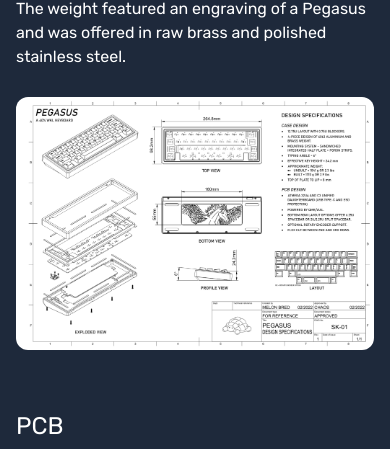
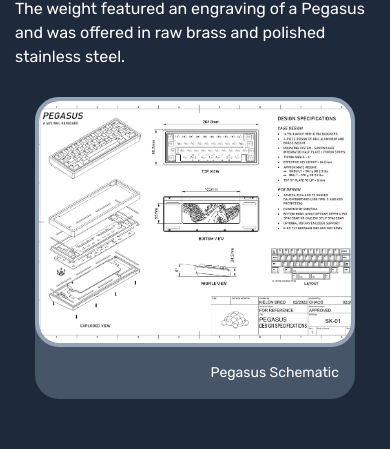
Before and after one commit to melonbred/personal-website, a Next.js app: page /keyboards/pegasus in a window 390 px wide. Shown: the part 1023-1472 px from the top of the page. Built offline with nearby package versions, Linux system fonts and the light colour scheme.

Commit message:
Created ImageCard.tsx component to handle expanding image on click. Implemented in Pegasus and Griffin Pages.

```diff
--- a/src/app/(content)/keyboards/griffin/page.tsx
+++ b/src/app/(content)/keyboards/griffin/page.tsx
@@ -1,6 +1,8 @@
 "use client";
 
 import Image from "next/image";
+
+import ImageCard from "@/components/ImageCard";
 
 // import Swiper core and required modules
 import { Navigation, Pagination, A11y } from "swiper";
@@ -78,7 +80,7 @@
             construction. Griffin offers the unique aesthetic found in all
             Mythic series projects in a tried and true 60% layout.
           </p>
-          <div className="flex flex-col justify-between pt-10 md:flex-row md:space-x-10">
+          <div className="flex flex-col items-center justify-between pt-10 md:flex-row md:space-x-10">
             <div className="flex flex-col md:w-1/2">
               <h2 className="text-2xl">Case Construction</h2>
               <p className="pt-5">
@@ -99,7 +101,11 @@
                 regal Griffin.
               </p>
             </div>
-            <div className="py-5 md:w-5/12">
+            <ImageCard
+              text="Griffin Components - Courtesy of P3D"
+              img="/images/keyboards/griffin/griffin_components.jpeg"
+            />
+            {/* <div className="py-5 md:w-5/12">
               <img
                 src="/images/keyboards/griffin/griffin_components.jpeg"
                 alt="griffin components"
@@ -107,7 +113,7 @@
                 height="500"
                 className="object-fit rounded-xl"
               />
-            </div>
+            </div> */}
           </div>
           <div>
             {" "}
--- a/src/app/(content)/keyboards/pegasus/page.tsx
+++ b/src/app/(content)/keyboards/pegasus/page.tsx
@@ -1,6 +1,7 @@
 "use client";
 
 import Image from "next/image";
+import ImageCard from "@/components/ImageCard";
 
 // import Swiper core and required modules
 import { Navigation, Pagination, A11y } from "swiper";
@@ -61,7 +62,7 @@
             space.
           </p>
 
-          <div className="flex flex-col justify-between pt-10 md:flex-row md:space-x-10">
+          <div className="flex flex-col items-center justify-between pt-10 md:flex-row md:space-x-10">
             <div className="flex flex-col md:w-1/2">
               <h2 className="text-2xl">Case Construction</h2>
               <p className="py-2">
@@ -80,7 +81,11 @@
                 raw brass and polished stainless steel.
               </p>
             </div>
-            <div className="py-5 md:w-5/12">
+            <ImageCard
+              text="Pegasus Schematic"
+              img="/images/keyboards/pegasus/pegasus_schematic.png"
+            />
+            {/* <div className="py-5 md:w-5/12">
               <img
                 alt="pegasus schematic"
                 src="/images/keyboards/pegasus/pegasus_schematic.png"
@@ -88,7 +93,7 @@
                 height="500"
                 className="object-fit rounded-xl"
               />
-            </div>
+            </div> */}
           </div>
 
           <h2 className="pt-10 text-2xl">PCB</h2>
--- /dev/null
+++ b/src/components/ImageCard.tsx
@@ -0,0 +1,55 @@
+import Image from "next/image";
+import { useState, useEffect, useCallback } from "react";
+
+import { ArrowsPointingInIcon } from "@heroicons/react/24/solid";
+
+type ImageCardProps = {
+  text: string;
+  img: string;
+};
+
+export default function ImageCard({ text, img }: ImageCardProps) {
+  const [isExpanded, setIsExpanded] = useState(false);
+  const escFunction = useCallback((e: any) => {
+    if (e.key === "Escape") {
+      setIsExpanded(false);
+    }
+  }, []);
+
+  useEffect(() => {
+    document.addEventListener("keydown", escFunction, false);
+
+    return () => {
+      document.removeEventListener("keydown", escFunction, false);
+    };
+  }, []);
+
+  return (
+    <div className="m-5 w-80 rounded-3xl bg-slate-600 sm:w-96 md:w-2/3">
+      <button
+        className="relative flex h-[250px] w-full flex-col overflow-hidden rounded-3xl border-4 border-slate-400 object-cover hover:border-emerald-500 md:h-[450px] lg:h-[500px]"
+        onClick={(e) => setIsExpanded(!isExpanded)}
+      >
+        <Image alt={text} src={img} fill={true} className="object-cover" />
+      </button>
+      <div className="p-2">
+        <p className="p-2 text-right text-sm">{text}</p>
+      </div>
+      <div className={`${isExpanded ? "" : "hidden"}`}>
+        <div className="fixed left-0 top-0 z-10 flex h-screen w-screen items-center justify-center backdrop-blur-md">
+          <div className="flex h-full w-full items-center justify-center">
+            <div className="relative aspect-[3/2] w-full overflow-hidden rounded-3xl border-4 border-slate-400 md:w-[90%] lg:w-[70%]">
+              <Image alt={text} src={img} fill={true} className="object-fit" />
+            </div>
+            <button
+              className="z-12 absolute right-5 top-5 h-12 w-12 rounded-xl border-4 border-emerald-700 bg-green-300 transition duration-150 hover:bg-green-400"
+              onClick={(e) => setIsExpanded(!isExpanded)}
+            >
+              <ArrowsPointingInIcon className="scale-75 text-emerald-900" />
+            </button>
+          </div>
+        </div>
+      </div>
+    </div>
+  );
+}
```
